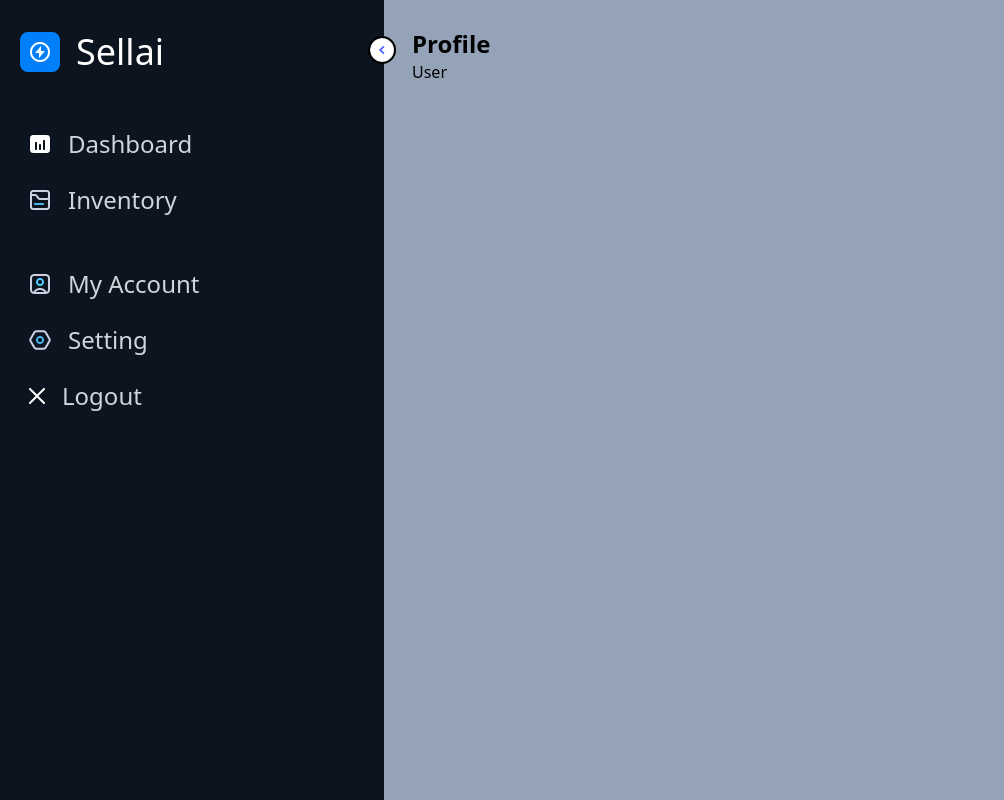
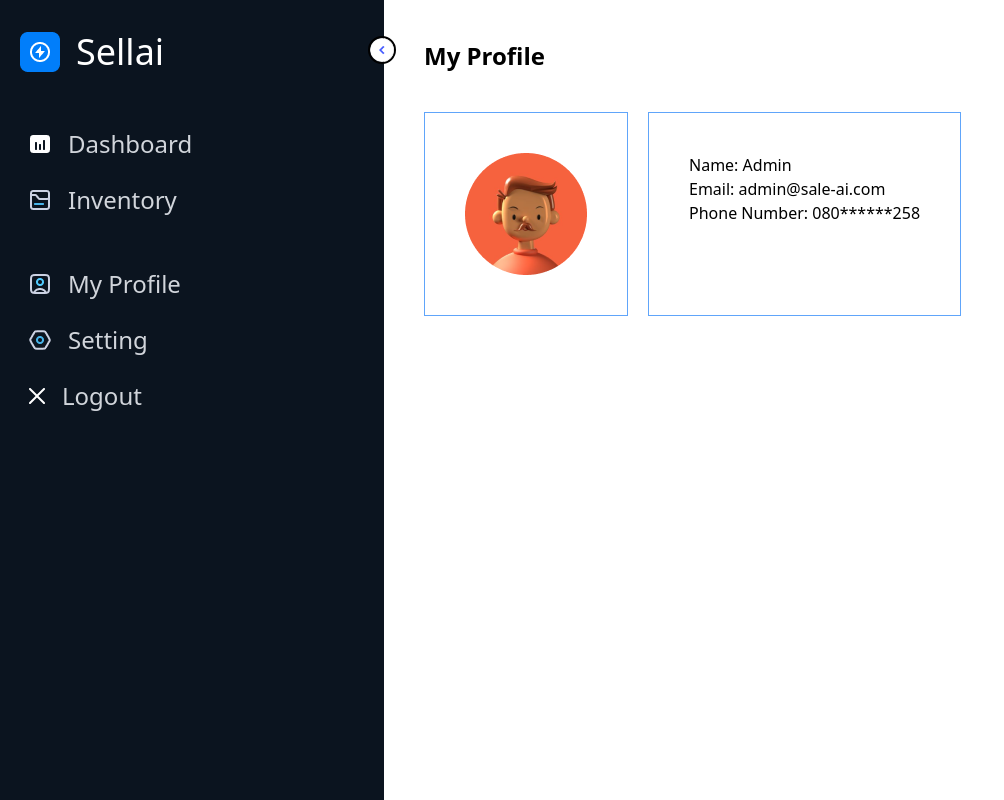
Before and after one commit to MyRichard12/AfriHacks2023-TeamBrowpay, a React (Vite) app: page /profile in a window 1280 px wide. Shown: the whole page, without its empty margins (0-1004 px from the left). Built offline with nearby package versions, Linux system fonts and the light colour scheme; no server answers.

Commit message:
Dashboard user profile update

```diff
--- a/src/constants/index.js
+++ b/src/constants/index.js
@@ -10,12 +10,14 @@ const Menus = [
         src: "./icons/Folder"
     },
    {
-        title: "My Account",
+        title: "My Profile",
         path: "/profile",
         src: "./icons/User",
         gap: true
     },
-    { title: "Setting", src: "./icons/Setting" },
+    {
+        title: "Setting",
+        src: "./icons/Setting" },
 ];
 
 export {
--- a/src/pages/Profile.jsx
+++ b/src/pages/Profile.jsx
@@ -1,4 +1,6 @@
+import { people01 } from "../assets"
 import { Header } from "../components"
+
 
 const Profile = () => {
   return (
@@ -6,9 +8,19 @@ const Profile = () => {
       <div>
         <Header />
       </div>
-      <div className="h-screen flex-1 bg-slate-400 p-7">
-        <h1 className="text-2xl font-semibold ">Profile</h1>
-        <p>User </p>
+      <div className="h-screen flex-1 p-10">
+        <h1 className="text-2xl font-semibold ">My Profile</h1>
+        <div className="flex gap-5 py-10">
+          <div className="border border-blue-400 p-10">
+            <img src={people01} alt="" />
+          </div>
+
+          <div className="border border-blue-400 p-10">
+            <h1>Name: Admin</h1>
+            <h1>Email: admin@sale-ai.com</h1>
+            <h1>Phone Number: 080******258</h1>
+          </div>
+        </div>
       </div>
     </div>
   )
```
